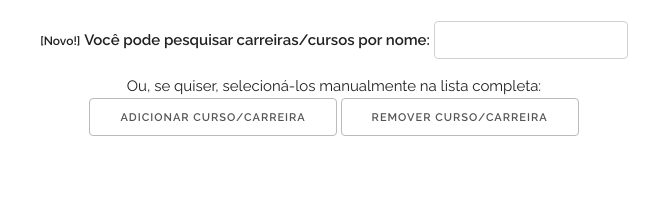
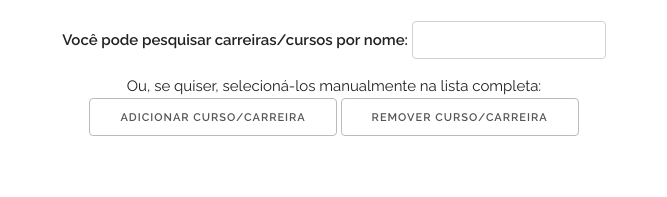
Before and after one commit to Bruno02468/lista_fuvest, a plain HTML site: page publico/index.html in a window 1280 px wide. Shown: the part 431-628 px from the top of the page, 306-973 px from the left. Drawn offline with nearby package versions, Linux system fonts and the light colour scheme.

Commit message:
nada novo

```diff
--- a/publico/index.html
+++ b/publico/index.html
@@ -49,7 +49,6 @@
       <select id="listas" onchange="inserir_lista(this, true);"></select>
       <br>
       <br>
-      <small><b>[Novo!]</b></small>
       <b>Você pode pesquisar carreiras/cursos por nome:</b>
       <input type="text" oninput="pesquisa()" id="pesquisa">
       <br>
```
